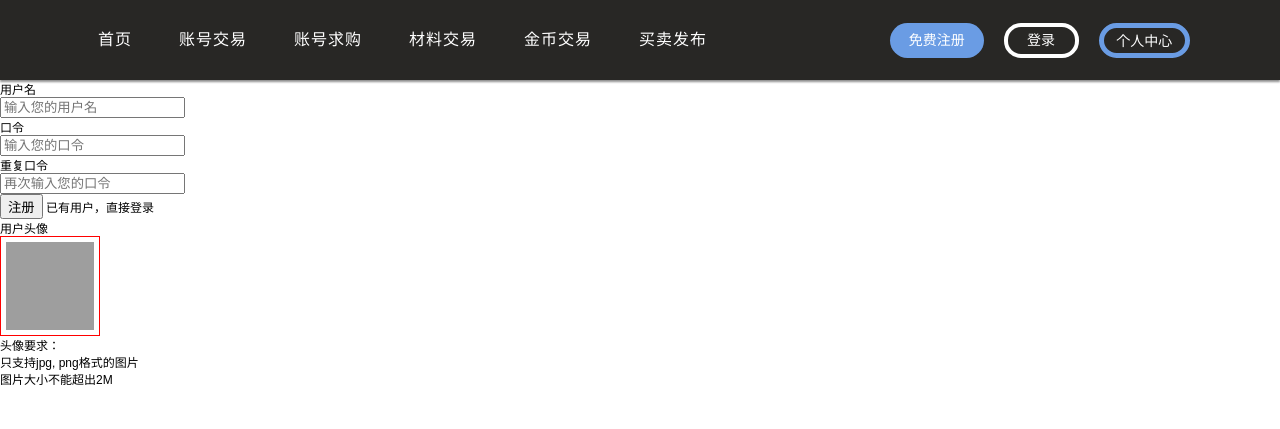
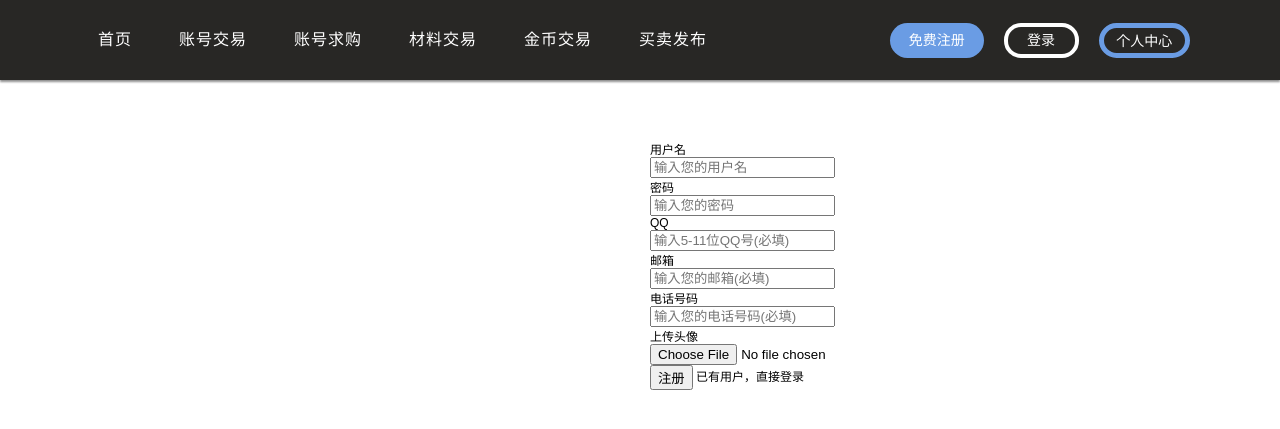
Before and after one commit to GTP12/t1, a Django app: page /games_deal/register/ in a window 1280 px wide. Shown: the top 429 px of the page. Run offline with Django 3.2, Linux system fonts and the light colour scheme; grey boxes are pictures that could not be loaded.

Commit message:
三次提交

```diff
--- a/yxjy/app1/urls.py
+++ b/yxjy/app1/urls.py
@@ -28,6 +28,9 @@ urlpatterns = [
 
     path('login_/',login_,name='login_'),
     path('register/',register,name='register'),
+    path('check/', check_username, name='check_username'),
+    path('wechat_log/', wechat_log, name='wechat_log'),
+    path('logout/',logout,name='logout'),
 
     path('details2/',details2,name='details2'),
     path('material_deal/',material_deal,name='material_deal'),
--- a/yxjy/app1/views/login_.py
+++ b/yxjy/app1/views/login_.py
@@ -1,10 +1,132 @@
-from django.shortcuts import render
-app_name = 'transaction'
+import hashlib
+import itchat
+import re
+from django.http import JsonResponse
+from django.shortcuts import render, redirect
+from django.urls import reverse
+
+from app1 import models
+from app1.models import User
+
+
+def register(request):
+    #用户名username
+    #密码password
+    #qq
+    #email
+    #tel
+    #photo
+    if request.method == "GET":
+        return render(request,'login_/register.html')
+    elif request.method == "POST":
+        username = request.POST.get("username")  #接收用户名
+        password = request.POST.get("password")  #
+        qq = request.POST.get("qq")
+        email = request.POST.get("email")
+        tel = request.POST.get("tel")
+        photo = request.FILES.get("photo")  # 接收头像
+
+
+        new_user = User()
+        new_user.username = username
+        md5 = hashlib.md5()
+        md5.update(password.encode("utf-8"))
+        new_user.password = md5.hexdigest()
+        new_user.qq = qq
+        new_user.email = email
+        new_user.tel = tel
+        if photo:
+            new_user.photo = photo
+        else:
+            photo = '/uploads/morenphoto.jpg'
+            new_user.photo = photo
+        new_user.save()
+        return redirect(reverse("transaction:login_"))
 
 def login_(request):
-    pass
-    return render(request,'login_/login.html')
+    if request.method == "GET":
+        return render(request,'login_/login.html')
+    elif request.method == "POST":
+        username = request.POST.get("username")
+        password = request.POST.get("password")
+        md5 = hashlib.md5()
+        md5.update(password.encode("utf-8"))
+        password = md5.hexdigest()
+        users = User.objects.filter(username=username,password=password)
+        if users:
+            user = users.first()
+            request.session["user_id"] = user.id  # 登录成功后，设置session属性
 
-def register(request):
-    pass
-    return render(request,'login_/register.html')
+            return redirect(reverse("transaction:person_center"))
+        else:
+            return redirect(reverse("transaction:login_"))
+
+def check_username(request):
+    username = request.GET.get('username')
+    try:
+        user = User.objects.get(username=username)
+    except:
+        data = {
+            'status':'900',
+            'msg':'该用户名可以被使用'
+        }
+        return JsonResponse(data)
+
+    data = {
+        'status':'901',
+        'msg':'该用户名已被使用，请选择其他用户名！'
+    }
+    return JsonResponse(data)
+
+def wechat_log(request):
+
+    itchat.login(picDir='')
+    #picDir = ''
+    user = itchat.get_friends()
+    # 取出user中的第一段(即用户本人)的信息
+    i = str(user[:1])
+    print(i)
+    info = i[8:-2]
+    print(info)
+
+    UserName = str(re.findall(r"'UserName': (.+?),", info))[2:-2]
+    NickName = str(re.findall(r"'NickName': '(.+?)'", info))[2:-2]  # 昵称
+    sign = str(re.findall(r"'Signature': '(.+?)'", info))[2:-2] # 签名
+    sex = str(re.findall(r"'Sex': (.+?),", info))[2:-2]    # 1男  0女
+    uin = str(re.findall(r"'Uin': (.+?),", info))[2:-2]
+    img = str(re.findall(r"'HeadImgUrl': (.+?),", info))[2:-2]
+
+    print(img)
+    print(UserName)
+    print(NickName)
+    print(sign)
+    print(sex)
+    print(uin)
+    username = uin
+    password = uin
+    qq = uin
+    email = uin
+    tel = uin
+    photo = img
+    new_user = User()
+    new_user.username = username
+    md5 = hashlib.md5()
+    md5.update(password.encode("utf-8"))
+    new_user.password = md5.hexdigest()
+    new_user.qq = qq
+    new_user.email = email
+    new_user.tel = tel
+    if photo:
+        new_user.photo = photo
+    else:
+        photo = '/uploads/morenphoto.jpg'
+        new_user.photo = photo
+
+    new_user.save()
+    request.session["user_id"] = user.id
+    return redirect(reverse("transaction:person_center"))
+
+
+def logout(request):
+    request.session.flush()
+    return redirect(reverse("transaction:index"))
--- a/yxjy/static/css/register.css
+++ b/yxjy/static/css/register.css
@@ -0,0 +1,5 @@
+.reg_content{
+    position: absolute;
+    top: 140px;
+    left: 650px;
+}
--- a/yxjy/templates/login_/register.html
+++ b/yxjy/templates/login_/register.html
@@ -11,6 +11,58 @@
 	<link rel="stylesheet" href="{% static 'css/register.css' %}">
 	<script src="{% static 'js/jquery-1.8.1.min.js' %}"></script>
 	<script src="{% static 'js/slide.js' %}"></script>
+    <script>
+        function check_username(obj) {
+            var username = obj.value;
+            var $span = $('#msg');
+            $.ajax("{% url 'transaction:check_username' %}",{
+                "method":'GET',
+                'data':{'username':username},
+                'dataType':'json',
+                'success':function (data) {
+                    var status = data.status;
+                    if(status=='900'){
+                        $span.css('color','green').html(data.msg);
+                    }else if(status=='901'){
+                        $span.css('color','red').html(data.msg);
+                    }
+                }
+            });
+        }
+
+        function checkqq(){
+           var qq = document.getElementById('qq').value;
+           var reg = /^\s*[.0-9]{5,11}\s*$/;
+           if(!(reg.test(qq))){
+             return document.getElementById('q').innerHTML = '请输入正确的QQ号';
+             return false;
+           }    else{return document.getElementById('q').innerHTML = '';}
+         }
+
+
+        function checkemail(){
+           var email = document.getElementById('email').value;
+           var reg = /^([a-zA-Z]|[0-9])(\w|\-)+@[a-zA-Z0-9]+\.([a-zA-Z]{2,4})$/;
+           if(!(reg.test(email))){
+             return document.getElementById('yx').innerHTML = '请输入正确的邮箱';
+             return false;
+           }    else{return document.getElementById('yx').innerHTML = '';}
+         }
+
+
+        function checkPhone(){
+           var phone = document.getElementById('tel').value;
+           if(!(/^1[34578]\d{9}$/.test(phone))){
+             return document.getElementById('sj').innerHTML = '请输入正确的手机号';
+             return false;
+           }    else{return document.getElementById('sj').innerHTML = '';}
+         }
+
+
+
+
+
+    </script>
 	<title>游戏首页</title>
 </head>
 <body>
@@ -42,103 +94,66 @@
 			</div>
 		</div>
 	</div>
-
-    <form class="form form-horizontal" action="/user/regist/" method="post" name="regist_form">
+    <div class="reg_content">
+        <form class="form form-horizontal" action="{% url 'transaction:register' %}" method="post" name="regist_form" enctype="multipart/form-data">
+            {%csrf_token%}
             <div class="form-group">
                 <label class="col-xs-3 text-right" for="username">用户名</label>
                 <div class="col-xs-5">
-                <input class="form-control" type="text" name="username" id="username"
-                       placeholder="输入您的用户名">
-            </div>
-        </div>
-        <div class="form-group">
-            <label class="col-xs-3 text-right" for="password">口令</label>
-            <div class="col-xs-5">
-                <input class="form-control" type="password" name="password" id="password"
-                       placeholder="输入您的口令">
-            </div>
-        </div>
-        <div class="form-group">
-            <label class="col-xs-3 text-right" for="password2">重复口令</label>
-            <div class="col-xs-5">
-                <input class="form-control" type="password" name="password2" id="password2"
-                       placeholder="再次输入您的口令">
+                    <input class="form-control" type="text" name="username"
+                           placeholder="输入您的用户名" onblur="check_username(this)">
+                    <span id="msg"></span>
                 </div>
             </div>
 
             <div class="form-group">
-            <div class="text-center">
-                <button class="btn btn-success" type="button" onclick="regist()">注册</button>
-                <a href="/user/login/" class="btn btn-link">已有用户，直接登录</a>
+                <label class="col-xs-3 text-right" for="password">密码</label>
+                <div class="col-xs-5">
+                    <input class="form-control" type="password" name="password" id="password"
+                           placeholder="输入您的密码">
+                </div>
+            </div>
+
+            <div class="form-group">
+                <label class="col-xs-3 text-right" for="username">QQ</label>
+                <div class="col-xs-5">
+                    <input class="form-control" type="text" name="qq" id="qq"
+                           placeholder="输入5-11位QQ号(必填)" onblur="checkqq()">
+                    <span id="q"></span>
+                </div>
+            </div>
+
+            <div class="form-group">
+                <label class="col-xs-3 text-right" for="username">邮箱</label>
+                <div class="col-xs-5">
+                    <input class="form-control" type="text" name="email" id="email"
+                           placeholder="输入您的邮箱(必填)" onblur="checkemail()" >
+                    <span id="yx"></span>
+                </div>
+            </div>
+
+            <div class="form-group">
+                <label class="col-xs-3 text-right" for="username">电话号码</label>
+                <div class="col-xs-5">
+                    <input class="form-control" type="text" name="tel" id="tel"
+                        placeholder="输入您的电话号码(必填)" onblur="checkPhone()">
+                    <span id="sj"></span>
+                </div>
+            </div>
+
+            <div class="form-group">
+            <label class="col-xs-3 text-right" for="username">上传头像</label>
+                <div class="col-xs-5">
+                    <input class="form-control" type="file" name="photo" id="photo">
                 </div>
             </div>
             <div class="form-group">
-            <label class="col-xs-3 text-right">用户头像</label>
-            <div class="col-xs-6">
-               <img src="/static/icons/add.png"  id="preImg"
-                    width="100" height="100"
-                    style="border: 1px solid red;padding: 5px;"
-                    onclick="selector.click()">
-                <p>
-                    <h4>头像要求：</h4>
-                </p>
-                <p>
-                    只支持jpg, png格式的图片
-                </p>
-                <p>
-                    图片大小不能超出2M
-                </p>
+                <div class="text-center">
+                    <input class="btn btn-success" type="submit" value="注册" id="btn"/>
+                    <a href="{% url 'transaction:login_' %}" class="btn btn-link">已有用户，直接登录</a>
                 </div>
-
             </div>
-        {% csrf_token %}
-        <input type="hidden" name="photo" id="photo">
         </form>
-
- <script>
-        function regist() {
-            alert('aaaa')
-            form = document.getElementsByName('regist_form')[0]
-            alert(form)
-            form.submit()
-        }
-
-        function upload_img(file) {
-            // file.name 文件名, file.size 文件大小, file.type 文件类型
-            if(file.type == 'image/png' || file.type == 'image/jpeg'){
-                if(file.size <= 2048*1024){
-                    // 上传图片-ajax
-                    var request = new XMLHttpRequest()
-                    url = '/user/upload/'  // 上传图片的服务器的接口
-                    request.open('POST', url, true)
-                    request.onload = function (ev) {
-                        if(request.status == 200 && request.readyState == 4){
-                            // 请求成功
-                            data = JSON.parse(request.responseText)
-                            if(data.msg == 1){
-                                // 显示 图片
-                                $('#preImg').attr('src', '/static/'+data.path)
-
-                                // 将上传图片保存服务中的路径写入到 photo隐藏字段中
-                                $('#photo').attr('value', data.path)
-
-                            }
-                        }
-                    }
-
-                    var formdata = new FormData()  // 创建FormData表单数据对象
-                    formdata.append('photo', file)  // 文件的表单字段
-                    formdata.append('username', 'disen')  // 普通的表单字段
-
-                    request.send(formdata)  // formdata 可以上传最大到4G的文件
-
-                }else{
-                     alert('当前文件的大小超过2M: '+file.size)
-                }
-            }else{
-                alert('当前文件的类型不支持'+file.type)
-            }
-        }
- </script>
+    </div>
 </body>
 </html>
--- a/yxjy/yxjy/settings.py
+++ b/yxjy/yxjy/settings.py
@@ -46,6 +46,7 @@ MIDDLEWARE = [
     'django.contrib.auth.middleware.AuthenticationMiddleware',
     'django.contrib.messages.middleware.MessageMiddleware',
     'django.middleware.clickjacking.XFrameOptionsMiddleware',
+    'middlewares.yxjy_middleware.LoginMiddleware'
 ]
 
 ROOT_URLCONF = 'yxjy.urls'
@@ -73,6 +74,7 @@ WSGI_APPLICATION = 'yxjy.wsgi.application'
 # Database
 # https://docs.djangoproject.com/en/2.0/ref/settings/#databases
 
+
 DATABASES = {
     'default': {
         'ENGINE': 'django.db.backends.mysql',
@@ -80,7 +82,7 @@ DATABASES = {
         'USER':'xpy1805',
         'PASSWORD':'xpy1805',
         'HOST':'47.94.239.114',
-        'POST':3306
+        'PORT':3306,
     }
 }
 
@@ -125,3 +127,5 @@ STATIC_URL = '/static/'
 STATICFILES_DIRS = [
     os.path.join(BASE_DIR,'static'),
 ]
+
+MEDIA_ROOT = os.path.join(BASE_DIR,'static/uploads')  #指定图片的上传目录
```
Also changed, not shown: yxjy/middlewares/yxjy_middleware.py (added, +18 -0 lines), yxjy/static/css/login_.css (+8 -5 lines), yxjy/templates/add/Add.html (+6 -6 lines), yxjy/templates/center.html (+8 -8 lines), yxjy/templates/login_/login.html (+35 -12 lines), yxjy/static/uploads/QR.png (added), yxjy/static/uploads/morenphoto.jpg (added). Lines whose indentation alone changed are shown as unchanged.
